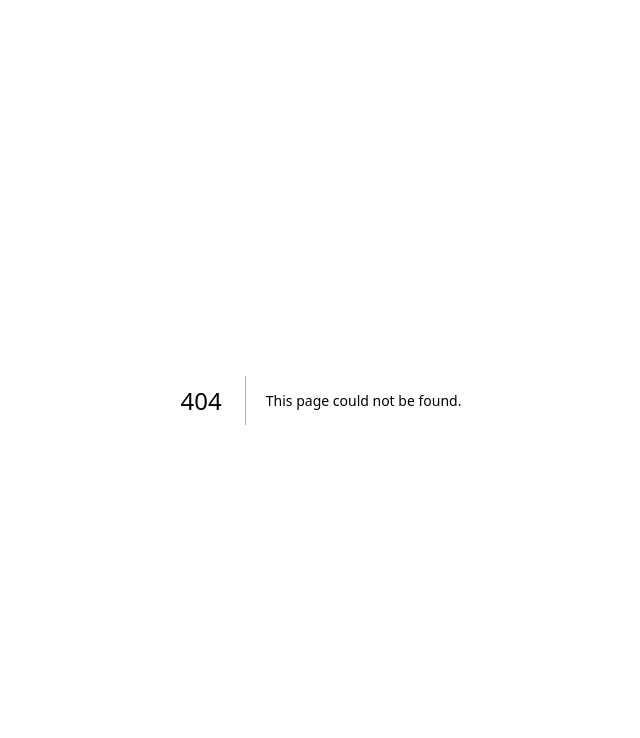
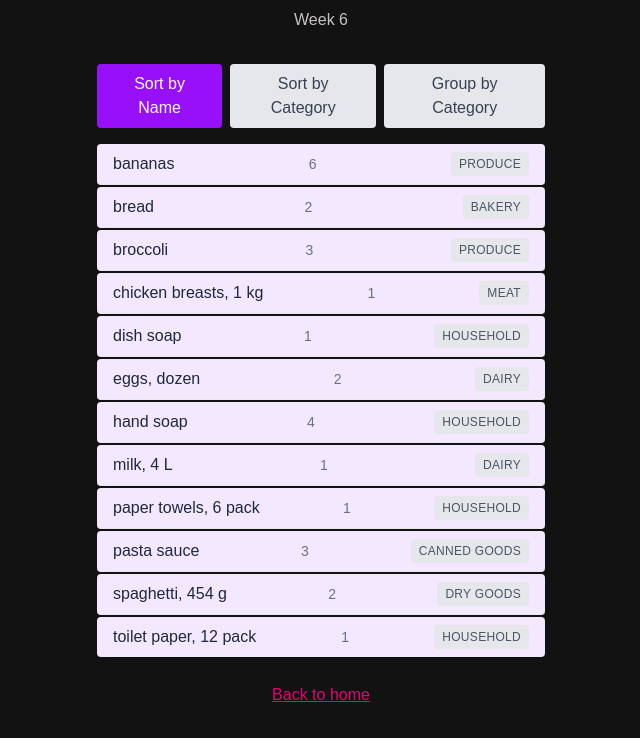
Before and after one commit to CodyLeblanc13/cprg306-assignments, a Next.js app: page /week-6 in a window 1280 px wide. Before the commit this address had no page. Shown: the top 738 px of the page, without its empty margins (319-959 px from the left). Built offline with nearby package versions, Linux system fonts and the light colour scheme.

Commit message:
completed assignment 6 including optional challenge

```diff
--- a/app/page.js
+++ b/app/page.js
@@ -18,9 +18,13 @@ export default function Home() {
       <Link href="/week-4" className="text-pink-600 underline">
         Go to Week 4 Assignment
       </Link>
-            <br></br>
+      <br></br>
       <Link href="/week-5" className="text-pink-600 underline">
         Go to Week 5 Assignment
+      </Link>
+      <br></br>
+      <Link href="/week-6" className="text-pink-600 underline">
+        Go to Week 6 Assignment
       </Link>
     </main>
   );
--- /dev/null
+++ b/app/week-6/item-list.js
@@ -0,0 +1,117 @@
+"use client";
+
+import Item from "./item";
+import { useState } from "react";
+import items from "./items.json";
+
+
+export default function ItemList() {
+
+  const [sortBy, setSortBy] = useState("name");
+
+  const sortedItems = [...items].sort((a, b) => {
+    if (sortBy === "name") {
+      return a.name.localeCompare(b.name);
+    }
+
+    if (sortBy === "category") {
+      return a.category.localeCompare(b.category);
+    }
+
+    return 0;
+  });
+
+  const groupedItems = [...items]
+    .sort((a, b) => {
+      const categoryCompare = a.category.localeCompare(b.category);
+
+      if (categoryCompare !== 0) {
+        return categoryCompare;
+      }
+
+      return a.name.localeCompare(b.name);
+    })
+    .reduce((groups, item) => {
+      if (!groups[item.category]) {
+        groups[item.category] = [];
+      }
+
+      groups[item.category].push(item);
+
+      return groups;
+    }, {});
+
+
+return (
+  <div className="max-w-md mx-auto">
+    <div className="flex gap-2 mb-4">
+      <button
+        onClick={() => setSortBy("name")}
+        className={`px-4 py-2 rounded font-medium ${
+          sortBy === "name"
+            ? "bg-purple-600 text-white"
+            : "bg-gray-200 text-gray-700"
+        }`}
+      >
+        Sort by Name
+      </button>
+
+      <button
+        onClick={() => setSortBy("category")}
+        className={`px-4 py-2 rounded font-medium ${
+          sortBy === "category"
+            ? "bg-purple-600 text-white"
+            : "bg-gray-200 text-gray-700"
+        }`}
+      >
+        Sort by Category
+      </button>
+
+      <button
+        onClick={() => setSortBy("group")}
+        className={`px-4 py-2 rounded font-medium ${
+          sortBy === "group"
+            ? "bg-purple-600 text-white"
+            : "bg-gray-200 text-gray-700"
+        }`}
+      >
+        Group by Category
+      </button>
+    </div>
+
+    {sortBy === "group" ? (
+      <div>
+        {Object.keys(groupedItems).map((category) => (
+          <div key={category} className="mb-6">
+            <h2 className="mb-2 text-xl font-bold capitalize">
+              {category}
+            </h2>
+
+            <ul className="divide-y divide-gray-200 rounded-lg shadow">
+              {groupedItems[category].map((item) => (
+                <Item
+                  key={item.id}
+                  name={item.name}
+                  quantity={item.quantity}
+                  category={item.category}
+                />
+              ))}
+            </ul>
+          </div>
+        ))}
+      </div>
+    ): (
+      <ul className="divide-y divide-gray-200 rounded-lg shadow">
+        {sortedItems.map((item) => (
+          <Item
+            key={item.id}
+            name={item.name}
+            quantity={item.quantity}
+            category={item.category}
+          />
+        ))}
+      </ul>
+    )}
+  </div>
+);
+}
--- /dev/null
+++ b/app/week-6/item.js
@@ -0,0 +1,10 @@
+export default function Item({ name, quantity, category }) {
+    return (
+        <li className="flex items-center justify-between px-4 py-2 last:border-b-0 mb-0.5 bg-purple-100 rounded">
+            <span className="font-medium text-gray-800">{name}</span>
+            <span className="text-sm text-gray-500">{quantity}</span>
+             <span className="text-xs uppercase tracking-wide bg-gray-200 text-gray-600 px-2 py-1 rounded">{category}
+      </span>
+        </li>
+    );
+}
--- /dev/null
+++ b/app/week-6/items.json
@@ -0,0 +1,74 @@
+[
+ {
+ "id": "1h2GJKH12gkHG31h1H",
+ "name": "milk, 4 L ",
+ "quantity": 1,
+ "category": "dairy"
+ },
+ {
+ "id": "2KJH3k2j3H1k2J3K1H",
+ "name": "bread ",
+ "quantity": 2,
+ "category": "bakery"
+ },
+ {
+ "id": "3h2KJH3k2j3H1k2J3",
+ "name": "eggs, dozen ",
+ "quantity": 2,
+ "category": "dairy"
+ },
+ {
+ "id": "4k2J3K1H2GJKH12gk",
+ "name": "bananas ",
+ "quantity": 6,
+ "category": "produce"
+ },
+ {
+ "id": "5H1h1H2KJH3k2j3H",
+ "name": "broccoli ",
+ "quantity": 3,
+ "category": "produce"
+ },
+ {
+ "id": "6H1k2J3K1H2GJKH1",
+ "name": "chicken breasts, 1 kg ",
+ "quantity": 1,
+ "category": "meat"
+ },
+ {
+ "id": "7gkHG31h1H2KJH3k",
+ "name": "pasta sauce ",
+ "quantity": 3,
+ "category": "canned goods"
+ },
+ {
+ "id": "8j3H1k2J3K1H2GJK",
+ "name": "spaghetti, 454 g ",
+ "quantity": 2,
+ "category": "dry goods"
+ },
+ {
+ "id": "9H12gkHG31h1H2KJ",
+ "name": "toilet paper, 12 pack ",
+ "quantity": 1,
+ "category": "household"
+ },
+ {
+ "id": "10H3k2j3H1k2J3K1",
+ "name": "paper towels, 6 pack",
+ "quantity": 1,
+ "category": "household"
+ },
+ {
+ "id": "11k2J3K1H2GJKH12",
+ "name": "dish soap ",
+ "quantity": 1,
+ "category": "household"
+ },
+ {
+ "id": "12GJKH12gkHG31h1",
+ "name": "hand soap ",
+ "quantity": 4,
+ "category": "household"
+ }
+]
--- /dev/null
+++ b/app/week-6/page.js
@@ -0,0 +1,17 @@
+
+import Link from "next/link";
+import ItemList from "./item-list";
+
+export default function Page() {
+  return (
+    <main className="text-center">
+        <h1 className="m-2" >Week 6</h1>
+        <br></br>
+          <ItemList />
+        <br></br>
+        <Link href="/" className="text-pink-600 underline">
+            Back to home
+        </Link>
+    </main>
+  );
+}
```
